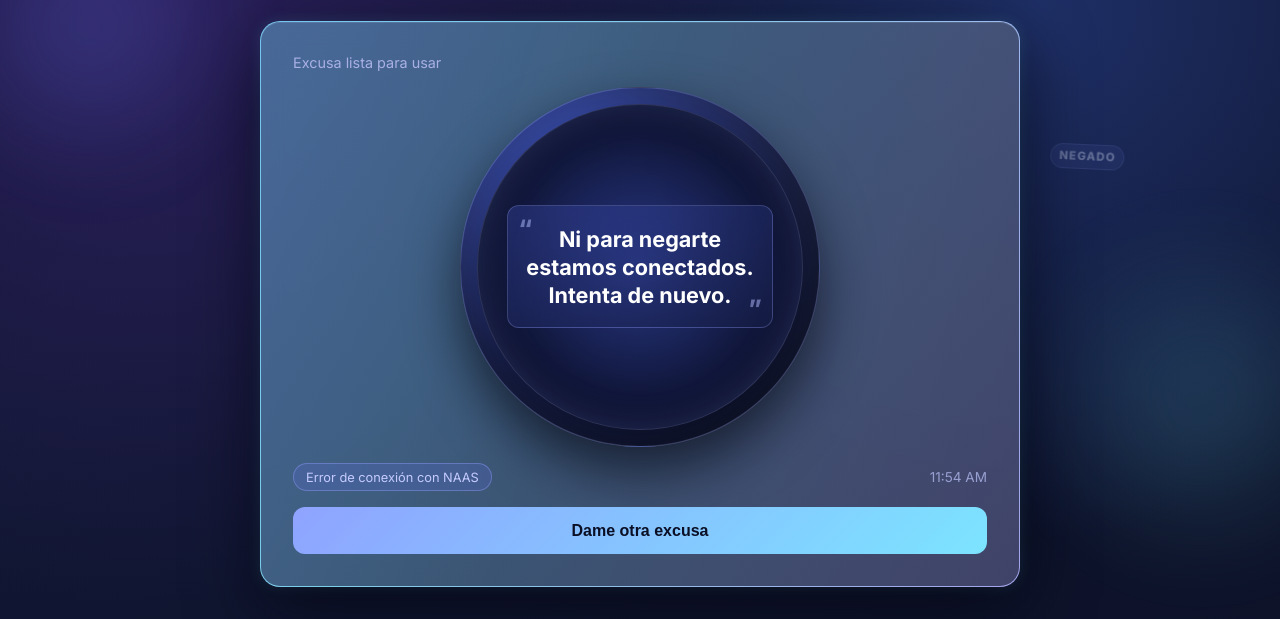
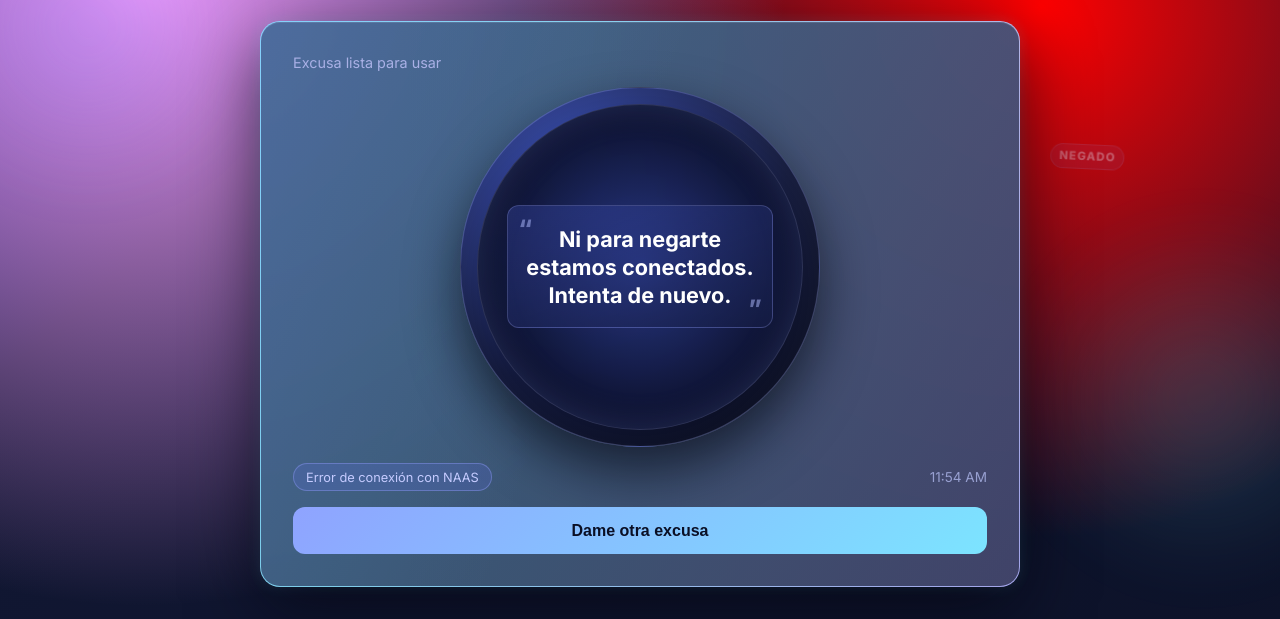
Before and after one commit to Moscoz-cmd/TrabajoDai, a plain HTML site: page BasePracticaGit/index.html in a window 1280 px wide. Shown: the part 183-802 px from the top of the page. Drawn offline with Linux system fonts and the light colour scheme; no server answers.

Commit message:
commit equisde

```diff
--- a/BasePracticaGit/style.css
+++ b/BasePracticaGit/style.css
@@ -8,9 +8,9 @@ body {
 	font-family: 'Inter', system-ui, -apple-system, Segoe UI, Roboto, sans-serif;
 	color: #ecebff;
 	background:
-		radial-gradient(circle at 10% 15%, #2c205e 0, transparent 32%),
-		radial-gradient(circle at 85% 20%, #1e2f66 0, transparent 28%),
-		linear-gradient(140deg, #090b1d 0%, #111733 40%, #0b1024 100%);
+		radial-gradient(circle at 10% 15%, #f49cfc 0, transparent 32%),
+		radial-gradient(circle at 85% 20%, #ff0101 0, transparent 28%),
+		linear-gradient(140deg, #0018f1 0%, #111733 40%, #0b1024 100%);
 	background-size: 150% 150%, 150% 150%, 180% 180%;
 	animation: auroraFlow 22s ease-in-out infinite;
 	display: grid;
```
